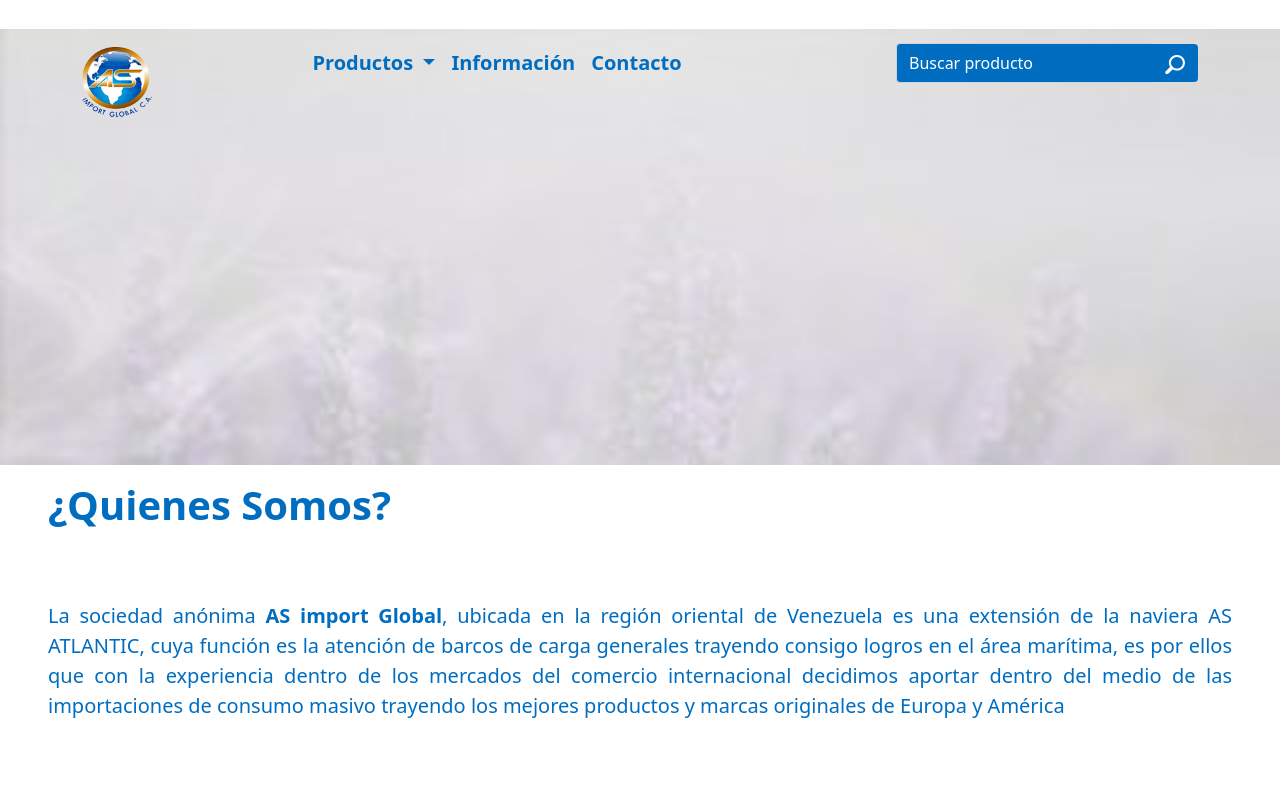
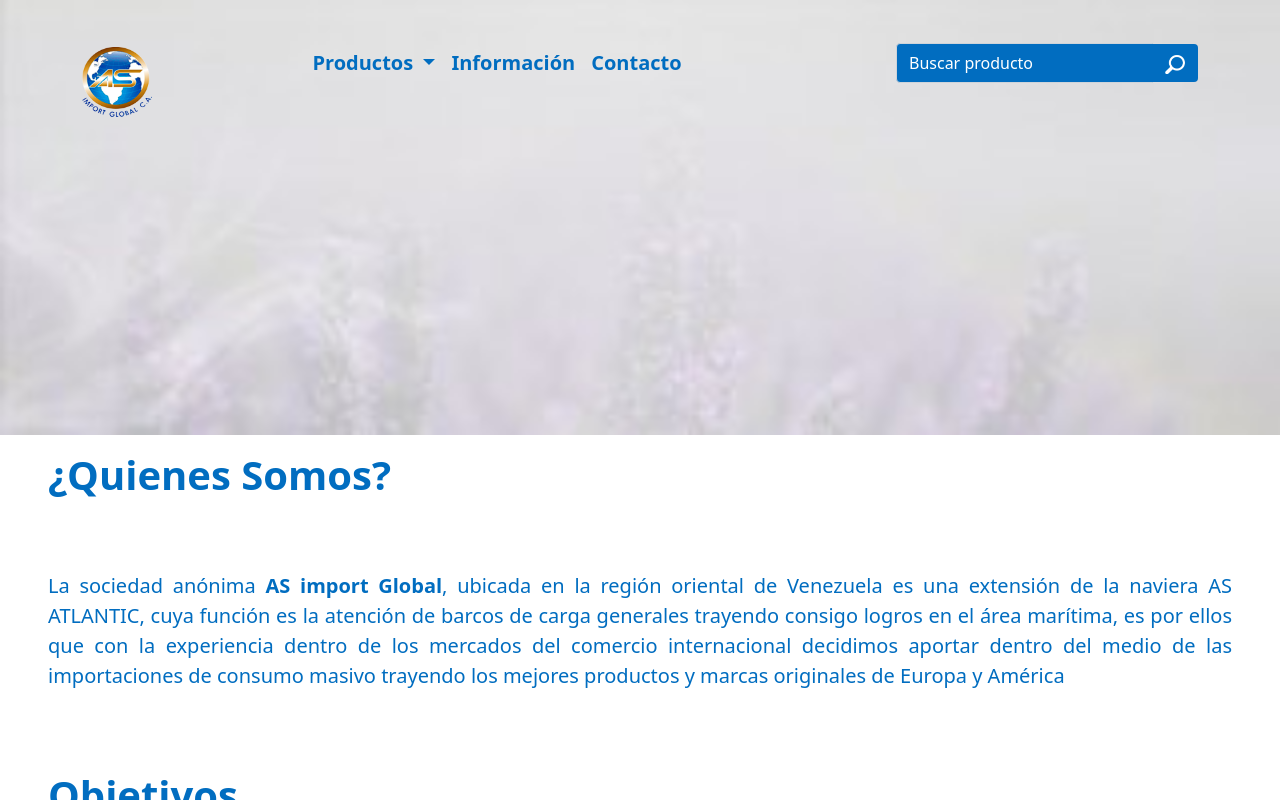
Before and after one commit to BrayanJakes/asimport, an Angular app: page /app/home in a window 1280 px wide. Both pictures are taken after a click on the link "Información". Shown: the top 800 px of the page. Built offline with nearby package versions, Linux system fonts and the light colour scheme.

Commit message:
arreglos

```diff
--- a/src/app/pages/pages/pages.component.html
+++ b/src/app/pages/pages/pages.component.html
@@ -64,7 +64,7 @@
         </div>
       </nav>
         <img loading="lazy"  src="assets/img/header.png" alt="" style="width: 100%; margin-top: -145px; height: 800px;" *ngIf="!desactivarLogo">
-        <img loading="lazy"  src="assets/img/header2.png" alt="" style="width: 100%; margin-top: -65px;" *ngIf="desactivarLogo">
+        <img loading="lazy"  src="assets/img/header2.png" alt="" style="width: 100%; margin-top: -95px;" *ngIf="desactivarLogo">
         <span class="dsoadmaosd" *ngIf="!desactivarLogo">
           Ambientadores
       </span>
```
Also changed, not shown: 3 other files (tests, documents, lock files or other folders).
